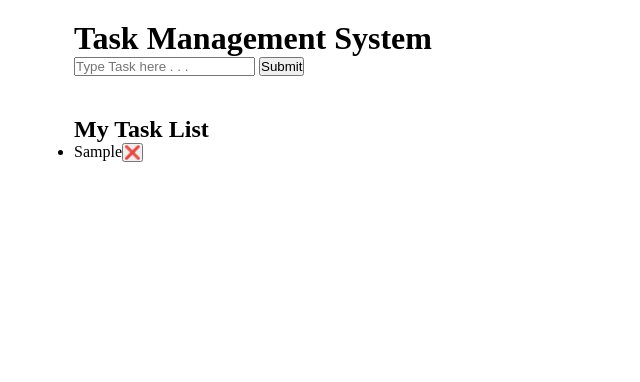
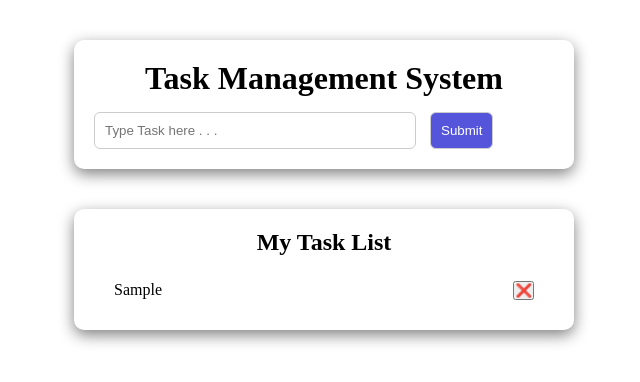
Before and after one commit to AljhonDT/DT-Screening---Todo-List, a plain HTML site: page index.html in a window 1280 px wide. Both pictures are taken after typing "Sample" into the empty fields and a click on the button "Submit". Shown: the whole page, without its empty margins (316-956 px from the left). Drawn offline with Linux system fonts and the light colour scheme.

Commit message:
added text wrap when so much text  using grid template column so that I can add word break added style on submit added style on delete button

```diff
--- a/style.css
+++ b/style.css
@@ -1,6 +1,7 @@
 *{
     margin: 0;
     padding: 0;
+    box-sizing: border-box;
 }
 
 body {
@@ -8,6 +9,8 @@ body {
     display: flex;
     flex-direction: column;
     align-items: center;
+    padding: 20px;
+
 
 }
 
@@ -16,4 +19,47 @@ body {
     border-radius: 10px;
     width: 100%;
     max-width: 500px;
+    box-shadow: 0 5px 15px gray;
+    margin: 20px 50px;
 }
+
+h1, h2{
+    text-align: center;
+    margin-bottom: 15px;
+  }
+
+
+#task-input {
+    width: 70%;
+    padding: 10px;
+    border: .1px solid #ccc;
+    border-radius: 6px;
+}
+#add-task-btn{
+    margin-left: 10px;
+    border: .1px solid #ccc;
+    padding: 10px;
+    border-radius: 6px;
+    background-color: rgb(85, 85, 220);
+    color:white;
+}
+
+
+ul#task-list li {
+    display: grid;
+    grid-template-columns: 1fr auto;
+    align-items: start;
+    gap: 10px;
+    padding: 10px 20px;
+    word-break: break-word;
+}
+
+
+.delete-btn {
+    margin-left: 10px;
+    background: transparent;
+    border: none;
+    color: red;
+    font-size: 18px;
+    cursor: pointer;
+}
```
